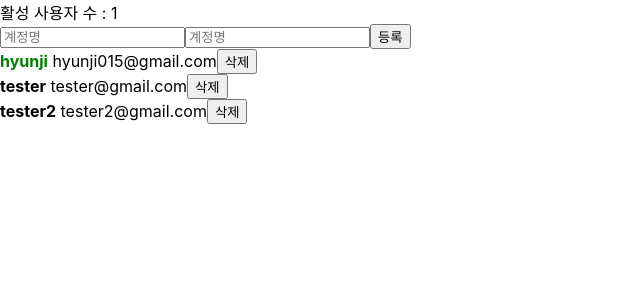
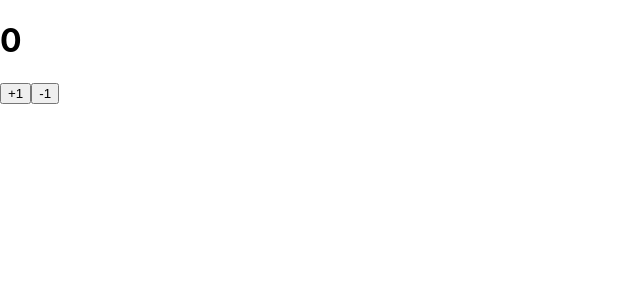
Before and after one commit to LeeHyunji/old-project, a React (Create React App) app in the folder begin-react/: page / in a window 1280 px wide. Shown: the top 300 px of the page, without its empty margins (0-640 px from the left). Built offline with nearby package versions, Linux system fonts and the light colour scheme.

Commit message:
useReducer로 Counter.js 변경하기

```diff
--- /dev/null
+++ b/begin-react/src/CounterReducer.js
@@ -0,0 +1,42 @@
+// Counter.js를 useReducer로 다시 만들기.
+
+import React, { useReducer } from 'react';
+
+function reducer(state, action){
+    //state(현상태, 숫자열/문자/객체/베앨) action(업데이트시 필요 객체) 를 통해서 새로운 state를 반환
+    switch(action.type){
+        case 'INCREMENT' :
+            return state +1;
+        case 'DECREMENT' :
+            return state -1;
+        default :
+            throw new Error("Unhandled action");
+            // return state;
+    }
+}
+
+function CounterReducer(){
+    //  dispatch : action을 발생시키는 함수
+    // useReducer(reducer함수, 초기값)
+    const [number, dispatch] = useReducer(reducer,0);
+    const onIncrease = () =>{
+        dispatch({
+            type: "INCREMENT"
+        });
+    };
+    const onDecrease = () =>{
+        dispatch({
+            type: "DECREMENT"
+        });
+    };
+
+    return(
+        <div>
+            <h1>{number}</h1>
+            {/* 이벤트를 사용할때 주의해야할점 : 함수를 넣는거지 호출X  */}
+            <button onClick={onIncrease}>+1</button>
+            <button onClick={onDecrease}>-1</button>
+        </div>
+    )
+}
+export default CounterReducer;
--- a/begin-react/src/index.js
+++ b/begin-react/src/index.js
@@ -2,11 +2,12 @@
 import ReactDOM from 'react-dom';
 import './index.css';
 import App from './App';
+import CounterReducer from './CounterReducer';
 import reportWebVitals from './reportWebVitals';
 
 ReactDOM.render(
   <React.StrictMode>
-    <App />
+    <CounterReducer />
   </React.StrictMode>,
   document.getElementById('root')
 );
```
